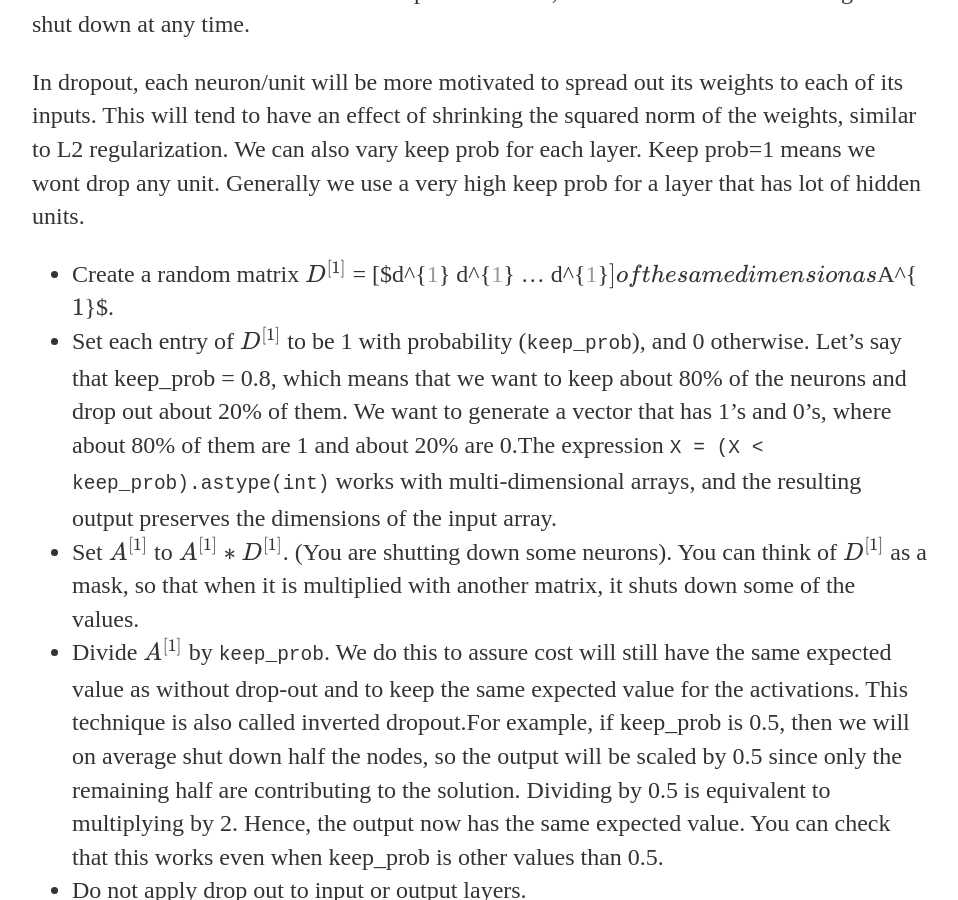
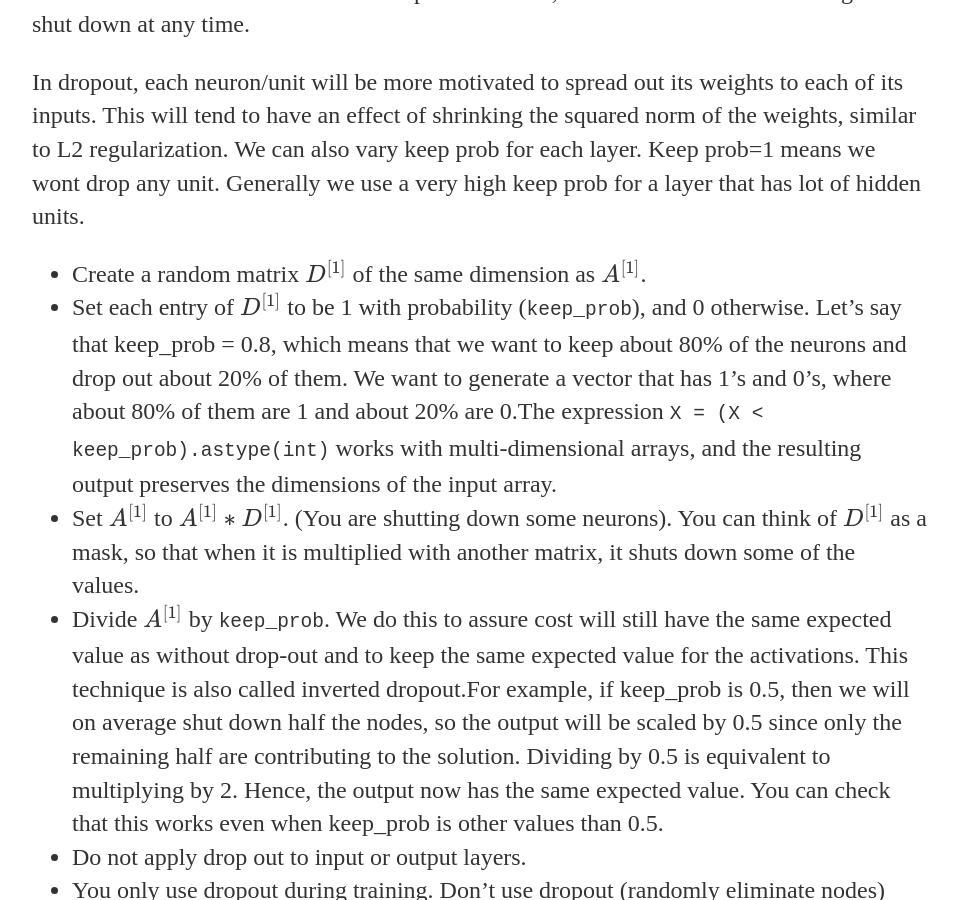
Before and after one commit to lakshmi2688/lakshmi2688.github.io, a Jekyll site: the page built from _posts/2022-12-05-Multi-class-classification-Deep-Learning.md, in a window 1280 px wide and 900 px high, scrolled down 9410 px. Shown: the whole window, without its empty margins (160-1118 px from the left). Built offline with Jekyll 4.4.1, drawn with Linux system fonts in a browser that asks for light colours; formulas are drawn with MathJax 3.

Commit message:
Update 2022-12-05-Multi-class-classification-Deep-Learning.md

```diff
--- a/_posts/2022-12-05-Multi-class-classification-Deep-Learning.md
+++ b/_posts/2022-12-05-Multi-class-classification-Deep-Learning.md
@@ -269,7 +269,7 @@
 
 In dropout, each neuron/unit will be more motivated to spread out its weights to each of its inputs. This will tend to have an effect of shrinking the squared norm of the weights, similar to L2 regularization. We can also vary keep prob for each layer. Keep prob=1 means we wont drop any unit. Generally we use a very high keep prob for a layer that has lot of hidden units.
 
-- Create a random matrix $D^{[1]}$ = [$d^{[1](1)} d^{[1](2)} ... d^{[1](m)}$] of the same dimension as $A^{[1]}$.
+- Create a random matrix $D^{[1]}$ of the same dimension as $A^{[1]}$.
 - Set each entry of $D^{[1]}$ to be 1 with probability (`keep_prob`), and 0 otherwise. Let's say that keep_prob = 0.8, which means that we want to keep about 80% of the neurons and drop out about 20% of them.  We want to generate a vector that has 1's and 0's, where about 80% of them are 1 and about 20% are 0.The expression `X = (X < keep_prob).astype(int)` works with multi-dimensional arrays, and the resulting output preserves the dimensions of the input array.
 - Set $A^{[1]}$ to $A^{[1]} * D^{[1]}$. (You are shutting down some neurons). You can think of $D^{[1]}$ as a mask, so that when it is multiplied with another matrix, it shuts down some of the values.
 - Divide $A^{[1]}$ by `keep_prob`. We do this to assure cost will still have the same expected value as without drop-out and to keep the same expected value for the activations. This technique is also called inverted dropout.For example, if keep_prob is 0.5, then we will on average shut down half the nodes, so the output will be scaled by 0.5 since only the remaining half are contributing to the solution. Dividing by 0.5 is equivalent to multiplying by 2. Hence, the output now has the same expected value. You can check that this works even when keep_prob is other values than 0.5.
```
